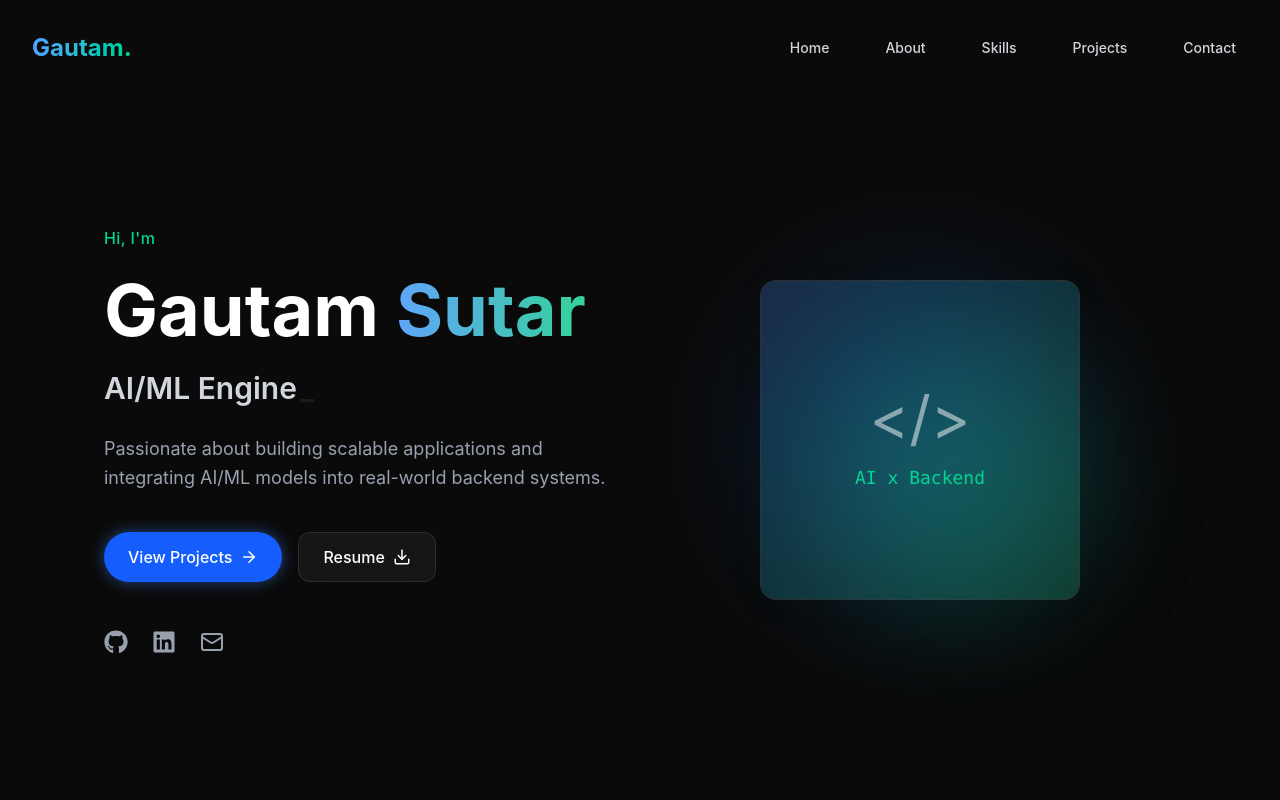
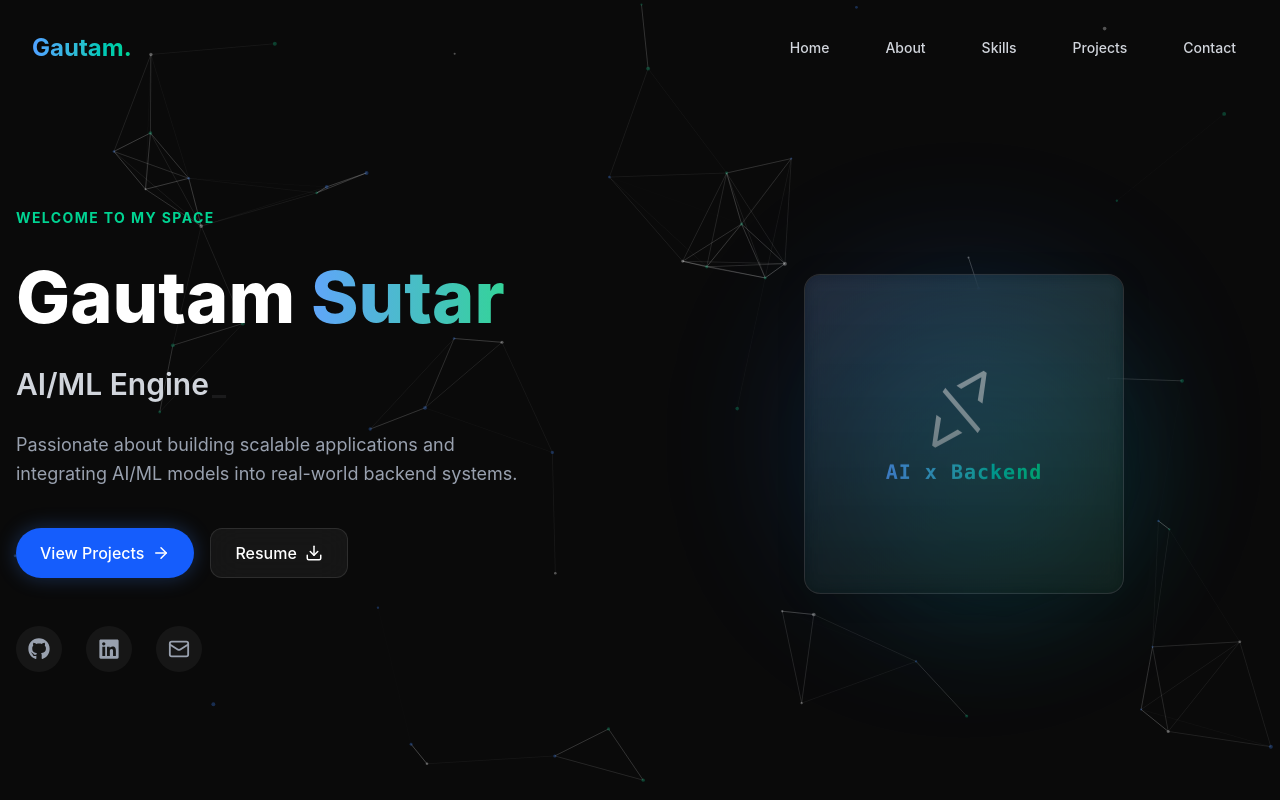
Before and after one commit to GautamSutar/Gautam-Sutar-Portfolio, a React (Vite) app: page / in a window 1280 px wide. Shown: the top 800 px of the page. Built offline with nearby package versions, Linux system fonts and the light colour scheme.

Commit message:
background ui implemented

```diff
--- a/index.html
+++ b/index.html
@@ -2,7 +2,7 @@
 <html lang="en">
   <head>
     <meta charset="UTF-8" />
-    <link rel="icon" type="image/png" href="/favicon.png" />
+    <link rel="icon" type="image/svg+xml" href="/favicon-round.svg" />
     <meta name="viewport" content="width=device-width, initial-scale=1.0" />
     <title>Gautam Sutar | Backend Developer</title>
   </head>
--- a/src/App.jsx
+++ b/src/App.jsx
@@ -8,17 +8,20 @@ import Experience from './components/Experience';
 import Certificates from './components/Certificates';
 import Achievements from './components/Achievements';
 import Contact from './components/Contact';
+import ParticleBackground from './components/ParticleBackground';
 
 function App() {
   return (
-    <div className="min-h-screen bg-[#0a0a0a] text-white selection:bg-blue-500/30 font-sans">
+    <div className="min-h-screen text-white selection:bg-blue-500/30 font-sans relative">
+      <ParticleBackground />
       <Navbar />
-      <main className="overflow-hidden">
+      <main className="overflow-hidden relative z-10 pointer-events-none">
+        {/* Child components will need pointer-events-auto to be clickable */}
         <Hero />
         <About />
         <Skills />
         <Projects />
-        <div className="bg-[#050505]">
+        <div className="bg-black/20 backdrop-blur-sm relative z-10 border-y border-white/5 pointer-events-auto">
           <Experience />
         </div>
         <Certificates />
@@ -26,7 +29,7 @@ function App() {
         <Contact />
       </main>
 
-      <footer className="py-8 text-center text-gray-500 text-sm border-t border-white/5 relative z-10 bg-[#020202]">
+      <footer className="py-8 text-center text-gray-500 text-sm border-t border-white/5 relative z-10 bg-black/40 backdrop-blur-md pointer-events-auto">
         <p>© {new Date().getFullYear()} Gautam Sutar. All rights reserved.</p>
         <p className="mt-2 text-xs">Built with React, Tailwind CSS & Framer Motion</p>
       </footer>
--- a/src/components/About.jsx
+++ b/src/components/About.jsx
@@ -3,7 +3,7 @@ import { motion } from 'framer-motion';
 
 const About = () => {
   return (
-    <section id="about" className="py-20 relative px-4">
+    <section id="about" className="py-20 relative px-4 pointer-events-auto">
       <div className="max-w-7xl mx-auto">
         <motion.div
           initial={{ opacity: 0, y: 50 }}
--- a/src/components/Achievements.jsx
+++ b/src/components/Achievements.jsx
@@ -22,7 +22,7 @@ const achievements = [
 
 const Achievements = () => {
   return (
-    <section id="achievements" className="py-20 relative px-4">
+    <section id="achievements" className="py-20 relative px-4 pointer-events-auto">
       <div className="max-w-7xl mx-auto">
         <motion.div
           initial={{ opacity: 0, y: 50 }}
--- a/src/components/Certificates.jsx
+++ b/src/components/Certificates.jsx
@@ -93,7 +93,7 @@ const Certificates = () => {
   const [selectedCert, setSelectedCert] = useState(null);
 
   return (
-    <section id="certificates" className="py-20 relative px-4">
+    <section id="certificates" className="py-20 relative px-4 pointer-events-auto">
       <div className="max-w-7xl mx-auto">
         <motion.div
           initial={{ opacity: 0, y: 50 }}
--- a/src/components/Contact.jsx
+++ b/src/components/Contact.jsx
@@ -5,7 +5,7 @@ import { FaGithub, FaLinkedin } from 'react-icons/fa';
 
 const Contact = () => {
   return (
-    <section id="contact" className="py-24 relative px-4 border-t border-white/5">
+    <section id="contact" className="py-24 relative px-4 border-t border-white/5 pointer-events-auto">
       {/* Background elements */}
       <div className="absolute top-0 left-1/2 -translate-x-1/2 w-3/4 h-1/2 bg-blue-500/5 rounded-full blur-[100px]"></div>
 
--- a/src/components/Experience.jsx
+++ b/src/components/Experience.jsx
@@ -28,7 +28,7 @@ const experiences = [
 
 const Experience = () => {
   return (
-    <section id="experience" className="py-20 relative px-4 bg-background">
+    <section id="experience" className="py-20 relative px-4 pointer-events-auto">
       <div className="max-w-4xl mx-auto">
         <motion.div
           initial={{ opacity: 0, y: 50 }}
--- a/src/components/Hero.jsx
+++ b/src/components/Hero.jsx
@@ -6,16 +6,19 @@ import { FaGithub, FaLinkedin } from 'react-icons/fa';
 
 const Hero = () => {
   return (
-    <section id="home" className="min-h-screen flex items-center justify-center pt-20 px-4">
-      <div className="max-w-7xl mx-auto grid md:grid-cols-2 gap-12 items-center">
+    <section id="home" className="relative min-h-screen flex items-center justify-center pt-20 px-4 overflow-hidden pointer-events-auto">
+
+      <div className="relative z-10 max-w-7xl mx-auto grid md:grid-cols-2 gap-12 items-center w-full pointer-events-none">
+
+        {/* Main Content Side */}
         <motion.div
           initial={{ opacity: 0, x: -50 }}
           animate={{ opacity: 1, x: 0 }}
           transition={{ duration: 0.8 }}
-          className="space-y-6"
+          className="space-y-6 pointer-events-auto"
         >
-          <p className="text-emerald-400 font-medium tracking-wide">Hi, I'm</p>
-          <h1 className="text-5xl md:text-7xl font-bold text-white">
+          <p className="text-emerald-400 font-bold tracking-widest uppercase text-sm">Welcome to my space</p>
+          <h1 className="text-5xl md:text-7xl font-extrabold text-white leading-tight">
             Gautam <span className="text-gradient">Sutar</span>
           </h1>
           <h2 className="text-2xl md:text-3xl font-semibold text-gray-300 h-10">
@@ -34,44 +37,82 @@ const Hero = () => {
           </p>
 
           <div className="flex flex-wrap gap-4 pt-4">
-            <a href="#projects" className="px-6 py-3 bg-blue-600 hover:bg-blue-700 text-white font-medium rounded-full transition-all flex items-center gap-2 shadow-[0_0_15px_rgba(59,130,246,0.5)]">
+            <a href="#projects" className="px-6 py-3 bg-blue-600 hover:bg-blue-500 text-white font-medium rounded-full transition-all duration-300 flex items-center gap-2 shadow-[0_0_20px_rgba(59,130,246,0.3)] hover:shadow-[0_0_25px_rgba(59,130,246,0.6)] hover:-translate-y-1">
               View Projects <ArrowRight size={18} />
             </a>
-            <a href="#" className="px-6 py-3 glass-card text-white font-medium rounded-full transition-all flex items-center gap-2 hover:shadow-[0_0_15px_rgba(255,255,255,0.2)]">
+            <a href="#" className="px-6 py-3 glass-card text-white font-medium rounded-full transition-all duration-300 flex items-center gap-2 hover:bg-white/10 hover:shadow-[0_0_15px_rgba(255,255,255,0.2)] hover:-translate-y-1">
               Resume <Download size={18} />
             </a>
           </div>
 
           <div className="flex gap-6 pt-6">
-            <a href="https://github.com" target="_blank" rel="noreferrer" className="text-gray-400 hover:text-white transition-colors">
-              <FaGithub size={24} />
+            <a href="https://github.com" target="_blank" rel="noreferrer" className="p-3 bg-white/5 rounded-full text-gray-400 hover:text-white hover:bg-white/10 hover:shadow-[0_0_15px_rgba(255,255,255,0.1)] transition-all duration-300 hover:-translate-y-1">
+              <FaGithub size={22} />
             </a>
-            <a href="https://linkedin.com" target="_blank" rel="noreferrer" className="text-gray-400 hover:text-white transition-colors">
-              <FaLinkedin size={24} />
+            <a href="https://linkedin.com" target="_blank" rel="noreferrer" className="p-3 bg-white/5 rounded-full text-gray-400 hover:text-white hover:bg-emerald-500/20 hover:shadow-[0_0_15px_rgba(16,185,129,0.3)] hover:text-emerald-400 transition-all duration-300 hover:-translate-y-1">
+              <FaLinkedin size={22} />
             </a>
-            <a href="mailto:contact@example.com" className="text-gray-400 hover:text-white transition-colors">
-              <Mail size={24} />
+            <a href="mailto:contact@example.com" className="p-3 bg-white/5 rounded-full text-gray-400 hover:text-white hover:bg-blue-500/20 hover:shadow-[0_0_15px_rgba(59,130,246,0.3)] hover:text-blue-400 transition-all duration-300 hover:-translate-y-1">
+              <Mail size={22} />
             </a>
           </div>
         </motion.div>
 
+        {/* Visual / 3D Side */}
         <motion.div
           initial={{ opacity: 0, scale: 0.8 }}
           animate={{ opacity: 1, scale: 1 }}
           transition={{ duration: 0.8, delay: 0.2 }}
-          className="relative flex justify-center items-center"
+          className="relative flex justify-center items-center pointer-events-auto"
         >
           {/* Decorative glowing blobs behind the image representation */}
-          <div className="absolute top-1/2 left-1/2 -translate-x-1/2 -translate-y-1/2 w-72 h-72 bg-blue-500/20 rounded-full blur-[80px]"></div>
-          <div className="absolute top-1/2 left-1/2 -translate-x-1/2 -translate-y-1/2 w-64 h-64 bg-emerald-500/20 rounded-full blur-[60px] ml-10 mt-10"></div>
+          <motion.div
+            animate={{
+              scale: [1, 1.1, 1],
+              opacity: [0.5, 0.8, 0.5]
+            }}
+            transition={{
+              duration: 4,
+              repeat: Infinity,
+              ease: "easeInOut"
+            }}
+            className="absolute top-1/2 left-1/2 -translate-x-1/2 -translate-y-1/2 w-72 h-72 bg-blue-500/30 rounded-full blur-[80px]"
+          />
+          <motion.div
+            animate={{
+              scale: [1, 1.2, 1],
+              opacity: [0.5, 0.9, 0.5]
+            }}
+            transition={{
+              duration: 5,
+              repeat: Infinity,
+              ease: "easeInOut",
+              delay: 1
+            }}
+            className="absolute top-1/2 left-1/2 -translate-x-1/2 -translate-y-1/2 w-64 h-64 bg-emerald-500/20 rounded-full blur-[60px] ml-10 mt-10"
+          />
 
-          {/* For now, a placeholder illustrative container for a 3D asset or profile pic */}
-          <div className="relative z-10 w-64 h-64 md:w-80 md:h-80 glass-panel rounded-full flex items-center justify-center border-4 border-white/5 overflow-hidden">
-            <div className="w-full h-full bg-gradient-to-br from-blue-500/20 to-emerald-500/20 flex flex-col items-center justify-center">
-               <span className="text-6xl text-white/50">&lt;/&gt;</span>
-               <span className="text-lg font-mono text-emerald-400 mt-4">AI x Backend</span>
+          {/* Floating interactive container */}
+          <motion.div
+            animate={{ y: [-10, 10, -10] }}
+            transition={{ duration: 6, repeat: Infinity, ease: 'easeInOut' }}
+            whileHover={{ scale: 1.05, rotate: 2 }}
+            className="relative z-10 w-64 h-64 md:w-80 md:h-80 glass-panel rounded-full flex items-center justify-center border border-white/10 overflow-hidden shadow-[0_0_50px_rgba(59,130,246,0.2)] cursor-pointer"
+          >
+            <div className="w-full h-full bg-gradient-to-br from-blue-500/10 to-emerald-500/10 flex flex-col items-center justify-center backdrop-blur-sm">
+               <motion.span
+                 animate={{ rotate: 360 }}
+                 transition={{ duration: 20, repeat: Infinity, ease: "linear" }}
+                 className="text-6xl text-white/50 mb-2 inline-block"
+               >
+                 &lt;/&gt;
+               </motion.span>
+               <span className="text-xl font-mono font-bold text-transparent bg-clip-text bg-gradient-to-r from-blue-400 to-emerald-400 mt-2 tracking-wider">
+                 AI x Backend
+               </span>
+               <div className="absolute inset-0 bg-gradient-to-t from-black/40 to-transparent"></div>
             </div>
-          </div>
+          </motion.div>
         </motion.div>
       </div>
     </section>
--- /dev/null
+++ b/src/components/ParticleBackground.jsx
@@ -0,0 +1,99 @@
+import { useCallback } from "react";
+import Particles from "react-tsparticles";
+import { loadSlim } from "tsparticles-slim"; // loads tsparticles-slim
+
+const ParticleBackground = () => {
+    const particlesInit = useCallback(async engine => {
+        // you can initiate the tsParticles instance (engine) here, adding custom shapes or presets
+        // this loads the tsparticles package bundle, it's the easiest method for getting everything ready
+        // starting from v2 you can add only the features you need reducing the bundle size
+        await loadSlim(engine);
+    }, []);
+
+    const particlesLoaded = useCallback(async container => {
+        // await console.log(container);
+    }, []);
+
+    return (
+        <Particles
+            id="tsparticles"
+            init={particlesInit}
+            loaded={particlesLoaded}
+            options={{
+                fullScreen: { enable: false },
+                background: {
+                    color: {
+                        value: "transparent",
+                    },
+                },
+                fpsLimit: 120,
+                interactivity: {
+                    events: {
+                        onClick: {
+                            enable: true,
+                            mode: "push",
+                        },
+                        onHover: {
+                            enable: true,
+                            mode: "grab",
+                        },
+                        resize: true,
+                    },
+                    modes: {
+                        push: {
+                            quantity: 4,
+                        },
+                        grab: {
+                            distance: 140,
+                            links: {
+                                opacity: 1
+                            }
+                        },
+                    },
+                },
+                particles: {
+                    color: {
+                        value: ["#3b82f6", "#10b981", "#ffffff"],
+                    },
+                    links: {
+                        color: "#ffffff",
+                        distance: 150,
+                        enable: true,
+                        opacity: 0.15,
+                        width: 1,
+                    },
+                    move: {
+                        direction: "none",
+                        enable: true,
+                        outModes: {
+                            default: "bounce",
+                        },
+                        random: true,
+                        speed: 1.5,
+                        straight: false,
+                    },
+                    number: {
+                        density: {
+                            enable: true,
+                            area: 800,
+                        },
+                        value: 50,
+                    },
+                    opacity: {
+                        value: 0.3,
+                    },
+                    shape: {
+                        type: "circle",
+                    },
+                    size: {
+                        value: { min: 1, max: 2 },
+                    },
+                },
+                detectRetina: true,
+            }}
+            className="fixed inset-0 z-0 !pointer-events-auto"
+        />
+    );
+};
+
+export default ParticleBackground;
--- a/src/components/Projects.jsx
+++ b/src/components/Projects.jsx
@@ -118,7 +118,7 @@ const Projects = () => {
   const filtered = filter === 'All' ? projects : projects.filter((p) => p.tag === filter);
 
   return (
-    <section id="projects" className="py-20 relative px-4">
+    <section id="projects" className="py-20 relative px-4 pointer-events-auto">
       <div className="max-w-7xl mx-auto">
         <motion.div
           initial={{ opacity: 0, y: 50 }}
--- a/src/components/Skills.jsx
+++ b/src/components/Skills.jsx
@@ -93,7 +93,7 @@ const Skills = () => {
       : allSkills.filter((s) => s.category === activeCategory);
 
   return (
-    <section id="skills" className="py-24 relative px-4">
+    <section id="skills" className="py-24 relative px-4 pointer-events-auto">
       {/* Background ambience */}
       <div className="absolute inset-0 overflow-hidden pointer-events-none">
         <div className="absolute top-1/3 left-1/4 w-72 h-72 bg-blue-500/5 rounded-full blur-[100px]" />
```
Also changed, not shown: package.json (+7 -1 lines), public/favicon-round.svg (added), 1 other file (tests, documents, lock files or other folders).
